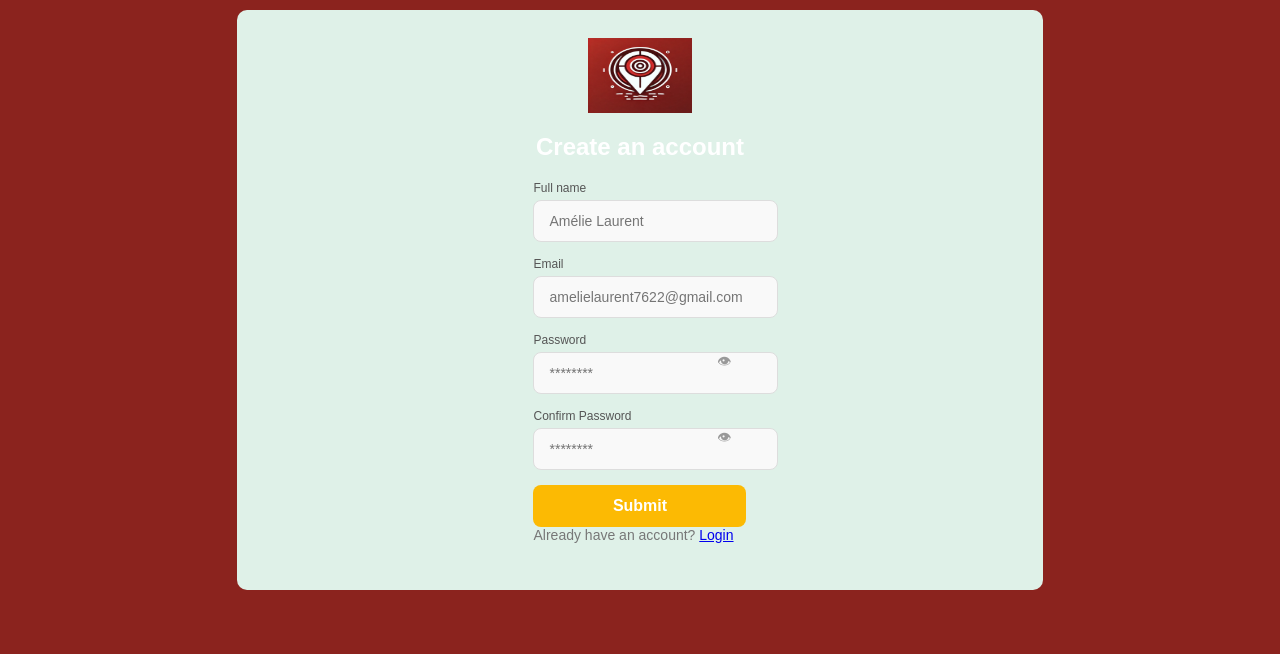
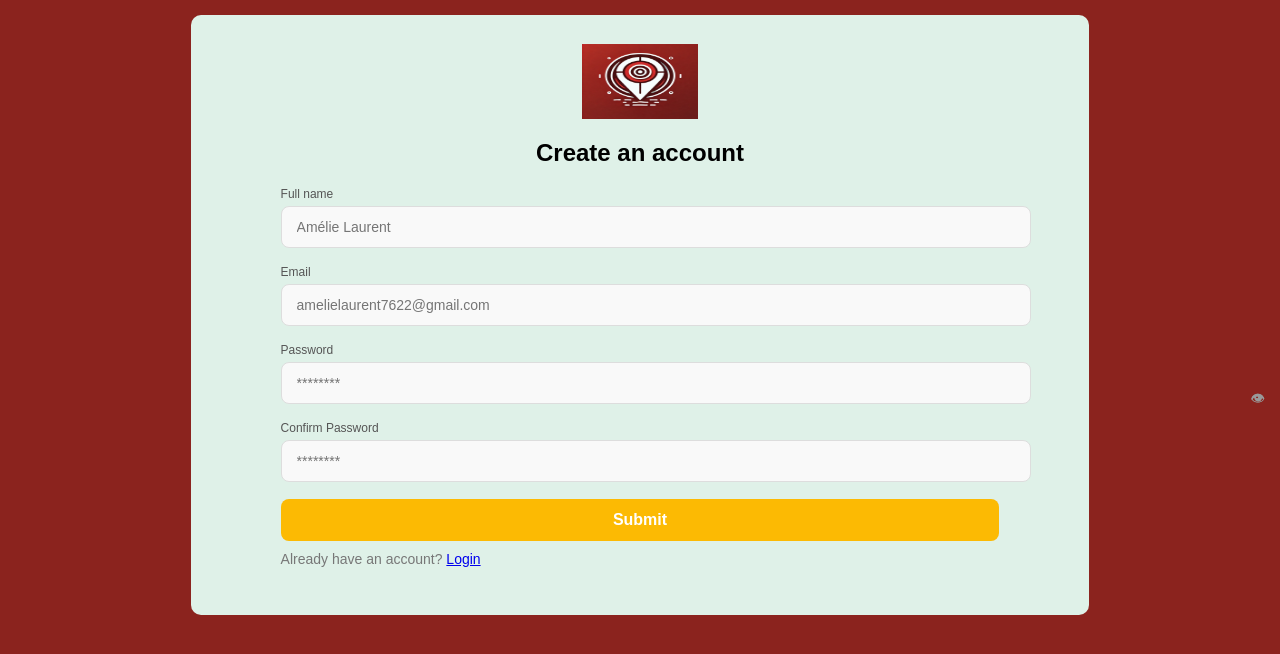
Before and after one commit to Zethuri/mobile-tracking, a PHP site: page /register.php in a window 1280 px wide. Shown: the top 654 px of the page. Run offline with PHP 8.4, Linux system fonts and the light colour scheme.

Commit message:
changes made

```diff
--- a/style.css
+++ b/style.css
@@ -7,7 +7,6 @@ body{
     background-color: rgb(139, 35, 30);
     display: flex;
     justify-content: center;
-    color: white;
     font-family: Arial, sans-serif;
 }
 
@@ -74,8 +73,12 @@ body{
       }
     }
 
+    .landing-section h2{
+      color: rgb(223, 241, 232);
+    }
+
 .registerSection{
-  height: 600px;
+  height: 630px;
   width: 90%;
   display: flex;
   justify-content: center;
@@ -90,8 +93,8 @@ body{
 
 .formHolder{
   background-color: rgb(223, 241, 232);
-  height: 580px;
-  width: 70%;
+  height: 600px;
+  width: 78%;
   display: flex;
   justify-content: center;
   align-items: center;
@@ -122,9 +125,19 @@ p {
   margin-bottom: 20px;
 }
 
+form{
+  height: 400px;
+  width: 80%;
+  display: flex;
+  flex-direction: column;
+  gap: 10px;
+}
+
 .form-group {
-  margin-bottom: 15px;
-  position: relative;
+  width: 100%;
+  display: flex;
+  flex-direction: column;
+  height: 350px;
 }
 
 label {
@@ -144,11 +157,6 @@ input {
   color: #333;
   outline: none;
   transition: all 0.3s;
-}
-
-input:focus {
-  border-color: #fcba03;
-  box-shadow: 0 0 4px rgba(252, 186, 3, 0.5);
 }
 
 .toggle-password {
```
